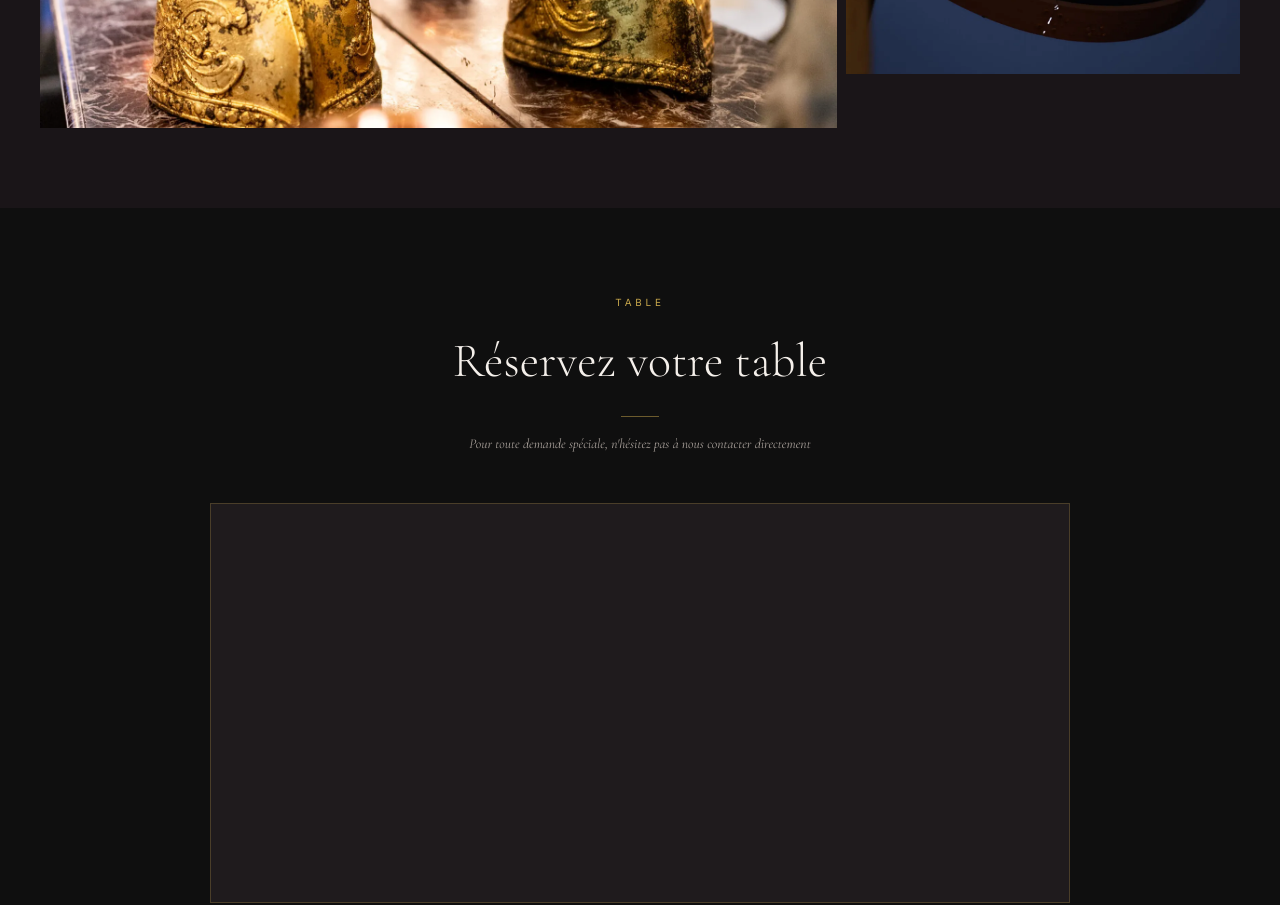
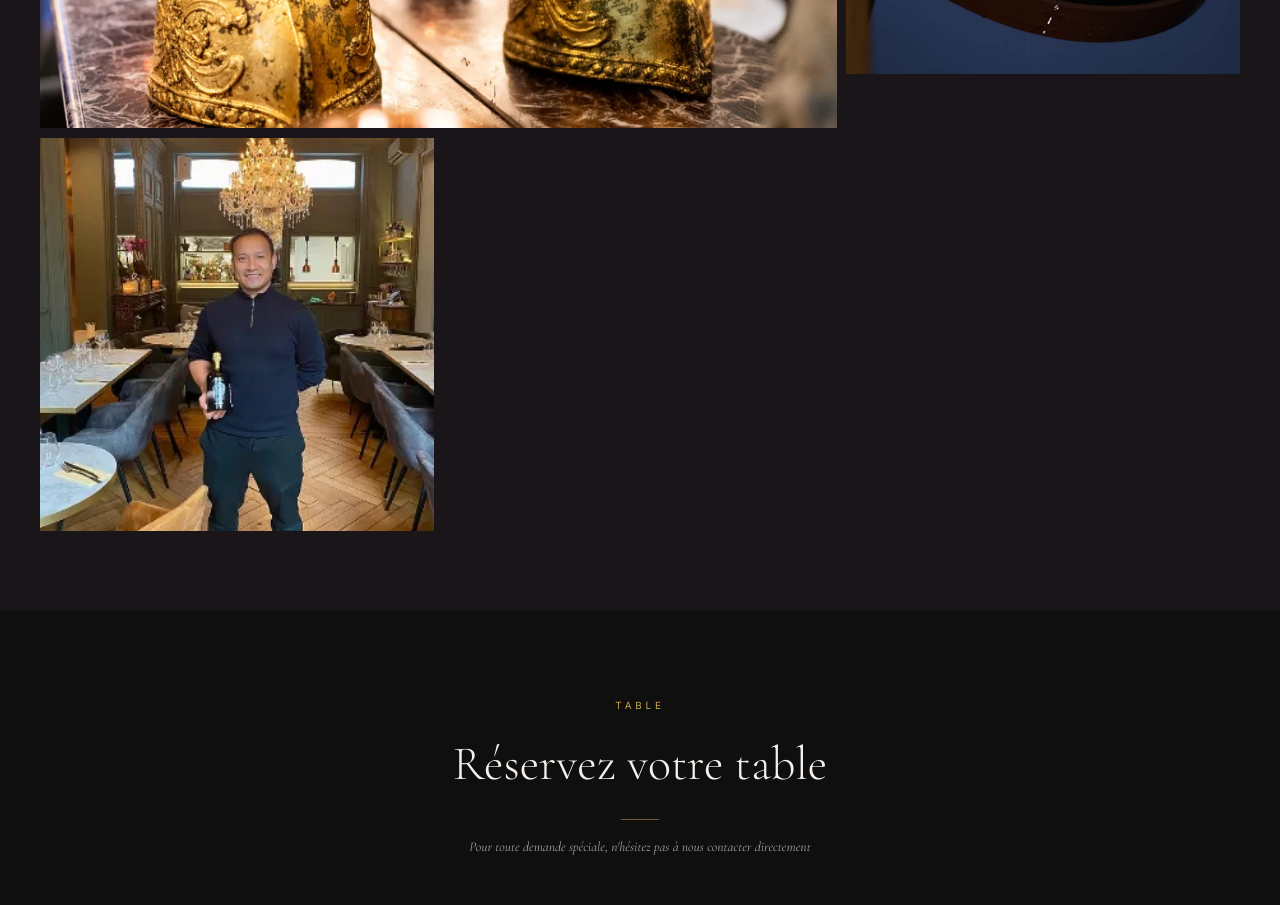
Before and after one commit to ShizuSMV/vilathai-lounge, a React (Vite) app: page / in a window 1280 px wide. Shown: the part 6100-7005 px from the top of the page. Built offline with nearby package versions, Linux system fonts and the light colour scheme.

Commit message:
feat: add say-restaurant.webp to gallery

```diff
--- a/src/components/Gallery.jsx
+++ b/src/components/Gallery.jsx
@@ -5,6 +5,7 @@ import imgBar       from '../assets/img/bar-lounge.webp'
 import imgTable     from '../assets/img/table-dressee.webp'
 import imgDecor     from '../assets/img/decor-mains-or.webp'
 import imgEnseigne  from '../assets/img/enseigne.webp'
+import imgSay       from '../assets/img/say-restaurant.webp'
 import './Gallery.scss'
 
 const ITEMS = [
@@ -14,6 +15,7 @@ const ITEMS = [
   { img: imgTable,    featured: false, alt: 'alt4' },
   { img: imgDecor,    featured: true,  alt: 'alt5' },
   { img: imgEnseigne, featured: false, alt: 'alt6' },
+  { img: imgSay,      featured: false, alt: 'alt7' },
 ]
 
 export default function Gallery() {
--- a/src/i18n/locales/en.json
+++ b/src/i18n/locales/en.json
@@ -57,7 +57,8 @@
     "alt3": "The bar",
     "alt4": "Table setting",
     "alt5": "Decor & candlelight",
-    "alt6": "Our sign"
+    "alt6": "Our sign",
+    "alt7": "Say, manager"
   },
   "reservation": {
     "tag": "Table",
--- a/src/i18n/locales/fr.json
+++ b/src/i18n/locales/fr.json
@@ -57,7 +57,8 @@
     "alt3": "Le bar",
     "alt4": "Table dressée",
     "alt5": "Décoration & bougies",
-    "alt6": "Notre enseigne"
+    "alt6": "Notre enseigne",
+    "alt7": "Say, gérant"
   },
   "reservation": {
     "tag": "Table",
```
